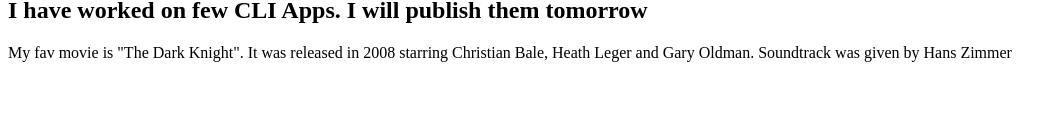
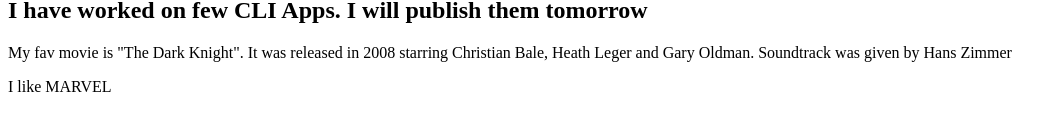
Before and after one commit to arpit15719/enigma, a plain HTML site: page index.html in a window 1280 px wide. Shown: the part 125-256 px from the top of the page, without its empty margins (0-1064 px from the left). Drawn offline with Linux system fonts and the light colour scheme.

Commit message:
Update hobbies

```diff
--- a/index.html
+++ b/index.html
@@ -13,5 +13,7 @@
 
     <p>My fav movie is "The Dark Knight". It was released in 2008 starring Christian Bale, Heath Leger and Gary Oldman. Soundtrack was given by Hans Zimmer</p>
 
+    <p>I like MARVEL</p>
+
 </body>
 </html>
```
